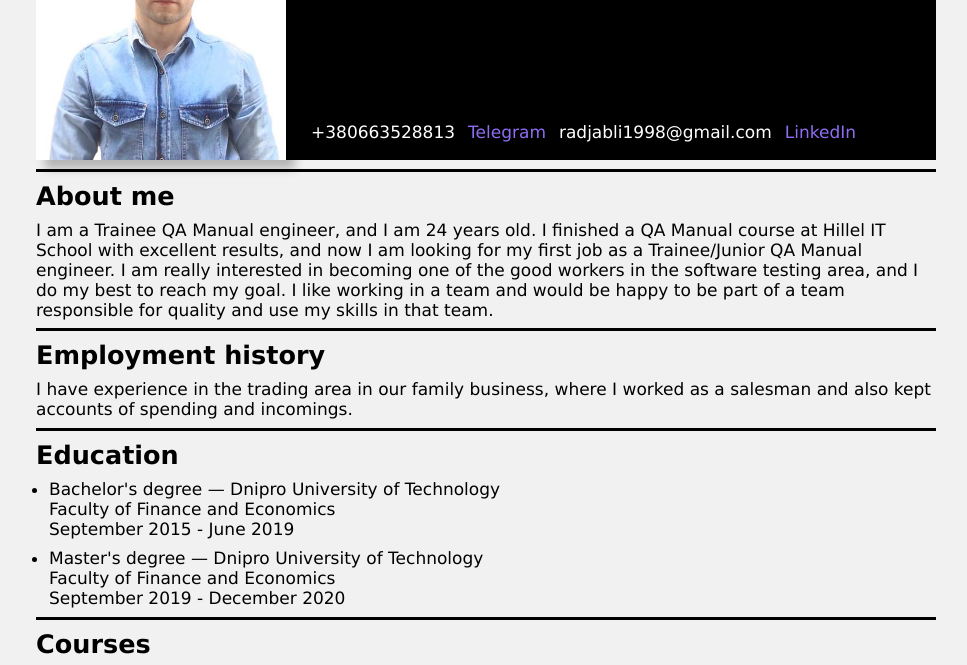
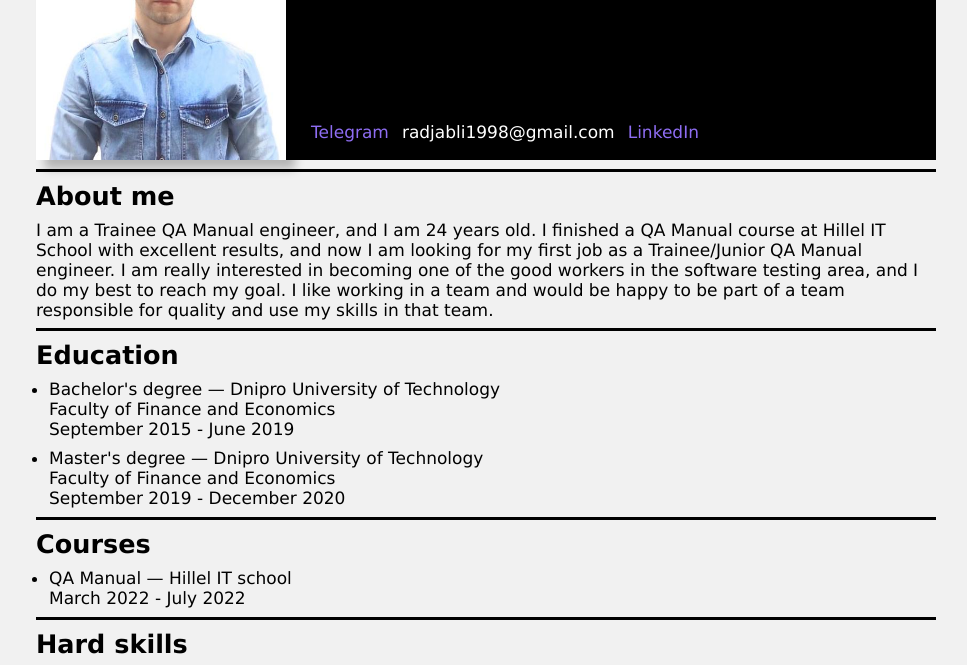
Before and after one commit to Rajab13/CV, a plain HTML site: page index.html in a window 1280 px wide. Shown: the part 127-792 px from the top of the page, without its empty margins (154-1121 px from the left). Drawn offline with Linux system fonts and the light colour scheme.

Commit message:
Some changes

```diff
--- a/index.html
+++ b/index.html
@@ -14,7 +14,6 @@
           <h1>Rajabli Rajab</h1>
           <h2>Trainee/Junior QA Manual engineer</h2>
           <div class="contacts">
-            <div>+380663528813</div>
             <div>
               <a href="https://t.me/rajabli13" target="_blank">Telegram</a>
             </div>
@@ -42,14 +41,6 @@
           for quality and use my skills in that team.
         </p>
       </div>
-
-      <hr size="3" color="black" />
-
-      <h2>Employment history</h2>
-      <p>
-        I have experience in the trading area in our family business, where I
-        worked as a salesman and also kept accounts of spending and incomings.
-      </p>
 
       <hr size="3" color="black" />
 
```
